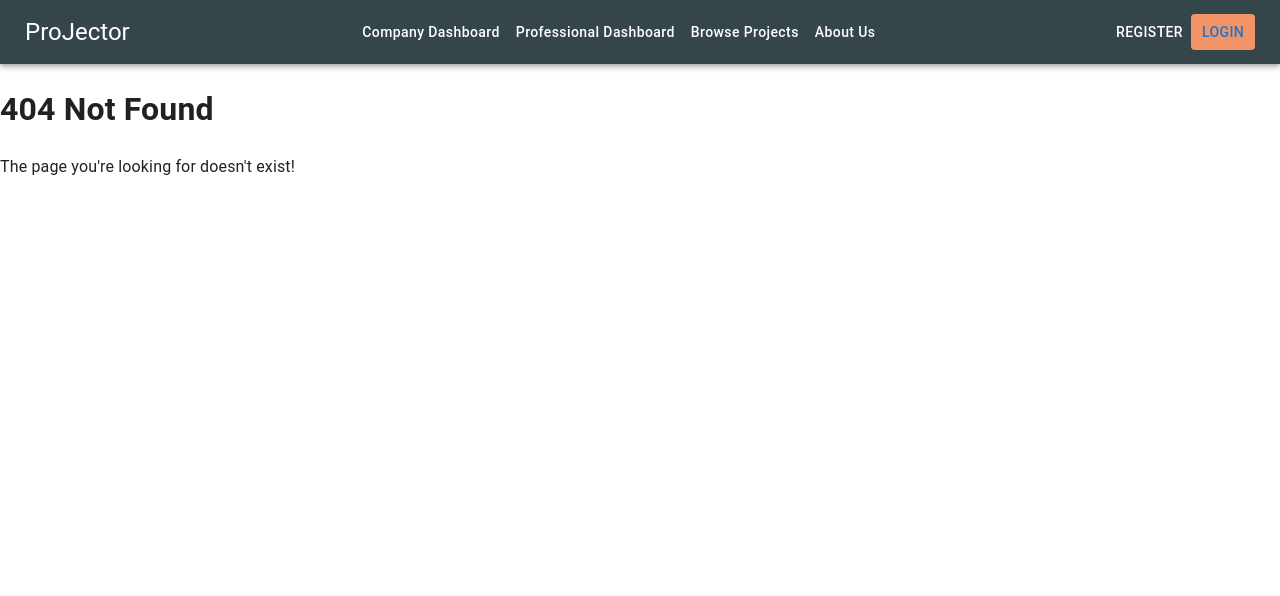
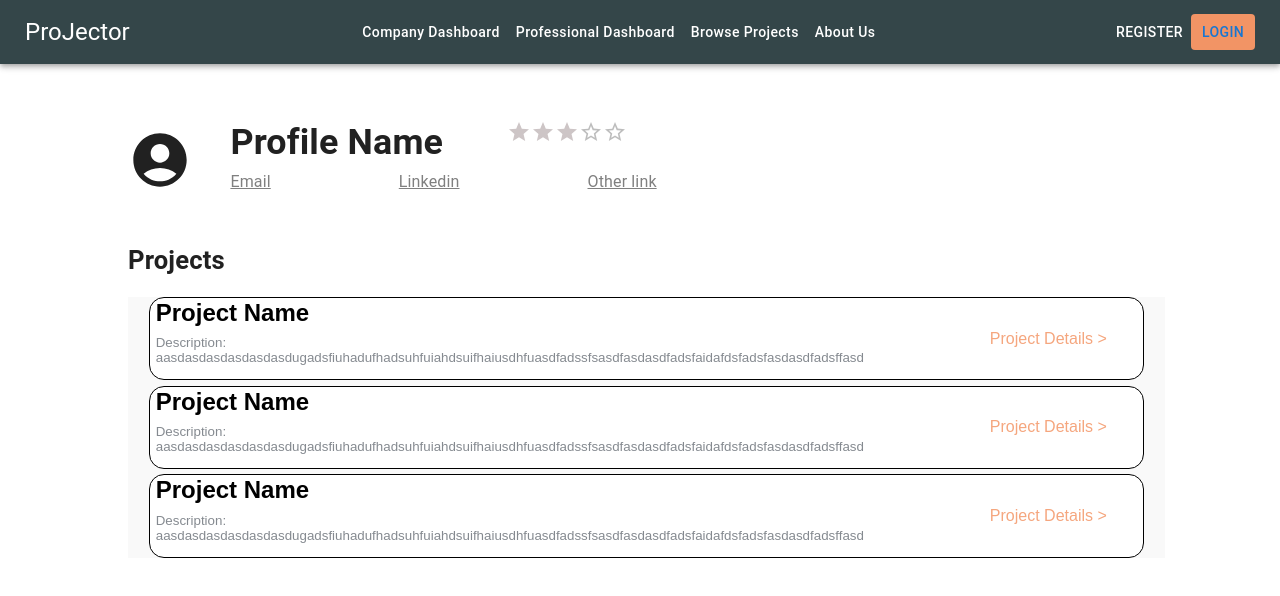
Before and after one commit to Chuanhui-Zheng/Web-Platform-for-Connecting-Professionals-with-Projects, a React (Vite) app in the folder frontend/: page /companyprofile in a window 1280 px wide. Before the commit this address had no page. Shown: the top 596 px of the page. Built offline with nearby package versions, Linux system fonts and the light colour scheme.

Commit message:
created company dashboard and minor edits to project cards

```diff
--- a/frontend/src/App.jsx
+++ b/frontend/src/App.jsx
@@ -14,6 +14,7 @@ import AllProjects from "./pages/AllProjects"
 import AboutUs from "./pages/AboutUs"
 import NotFound from "./pages/NotFound"
 import ProfessionalProfile from './pages/Professional/ProfessionalProfile';
+import CompanyProfile from './pages/Companies/CompanyProfile';
 // import ProtectedRoute from "./components/ProtectedRoute"
 
 
@@ -45,6 +46,7 @@ function App() {
             <Route path="/aboutus" element={<AboutUs />} />
             <Route path="*" element={<NotFound />}></Route>
             <Route path="/proprofile" element={<ProfessionalProfile />} />
+            <Route path="/companyprofile" element={<CompanyProfile />} />
         </Routes>
     </BrowserRouter>
   );
--- a/frontend/src/components/Professional/Dashboard/ProjectCard.jsx
+++ b/frontend/src/components/Professional/Dashboard/ProjectCard.jsx
@@ -5,11 +5,11 @@ import styles from '../../../styles/Professional/Dashboard.module.css'
 const ProjectCard  = (projectName, projectDescription) => {
     return (
         <button className={styles.dashboardProjectButton}>
-            <h1 className={styles.projectName}>Project Name</h1>
-            <div className={styles.dashboardProjectContent}>
-                <p className={styles.projectDesc}>Description: {projectDescription}</p>
+                <div className={styles.dashboardProjectContent}>
+                    <h1 className={styles.projectName}>Project Name</h1>
+                    <p className={styles.projectDesc}>Description: {projectDescription}</p>
+                </div>
                 <p className={styles.projectDetails}>Project Details {'>'}</p>
-            </div>
         </button>
     )
 }
--- /dev/null
+++ b/frontend/src/pages/Companies/CompanyProfile.jsx
@@ -0,0 +1,25 @@
+import * as React from 'react';
+import ProfileHeader from "../../components/ProfileHeader";
+import styles from "../../styles/Professional/ProfessionalProfile.module.css"
+import ProjectCard from "../../components/Professional/Dashboard/ProjectCard";
+
+
+const CompanyProfile = () => {
+    const description = "HEllo i am jim, i am so passionaat aboutbaiosdfhoiehofihehofhaoei hfoiaheoihfoaisdhfhadsuibhfuiagsdbiuaioewfhaieohfoaie"
+    return (
+
+        <>
+        {ProfileHeader()}
+        <div className={styles.ProfessionalProfileContent}>
+            <h1 className={styles.ProfessionalProfileBodyTitle}>Projects</h1>
+            <div class={styles.ProfessionalProfileProjectList}>
+                {ProjectCard("a", "aasdasdasdasdasdasdugadsfiuhadufhadsuhfuiahdsuifhaiusdhfuasdfadssfsasdfasdasdfadsfaidafdsfadsfasdasdfadsffasd")}
+                {ProjectCard("a", "aasdasdasdasdasdasdugadsfiuhadufhadsuhfuiahdsuifhaiusdhfuasdfadssfsasdfasdasdfadsfaidafdsfadsfasdasdfadsffasd")}
+                {ProjectCard("a", "aasdasdasdasdasdasdugadsfiuhadufhadsuhfuiahdsuifhaiusdhfuasdfadssfsasdfasdasdfadsfaidafdsfadsfasdasdfadsffasd")}
+            </div>
+        </div>
+        </>
+    );
+}
+
+export default CompanyProfile;
--- a/frontend/src/pages/Professional/ProfessionalProfile.jsx
+++ b/frontend/src/pages/Professional/ProfessionalProfile.jsx
@@ -1,3 +1,4 @@
+import * as React from 'react';
 import ProfileHeader from "../../components/ProfileHeader";
 import styles from "../../styles/Professional/ProfessionalProfile.module.css"
 import BasicChips from "../../components/Chip";
--- a/frontend/src/styles/Professional/Dashboard.module.css
+++ b/frontend/src/styles/Professional/Dashboard.module.css
@@ -41,6 +41,7 @@
     background-color: white;
     margin-top: .5%;
     margin-bottom: .5%;
+    display: flex;
 }
 
 .projectName {
@@ -64,13 +65,16 @@
 
 .dashboardProjectContent {
     display: flex;
-    flex-direction: row;
+    flex-direction: column;
+    width: 85%;
 }
 
 .projectDetails {
     color: #f5a67e;
     font-size: 1rem;
-    margin-top: 0%;
+    margin-top: auto;
+    margin-bottom: auto;
+
 }
 
 .dashboardProjects {
```
Also changed, not shown: 1 other file (tests, documents, lock files or other folders).
